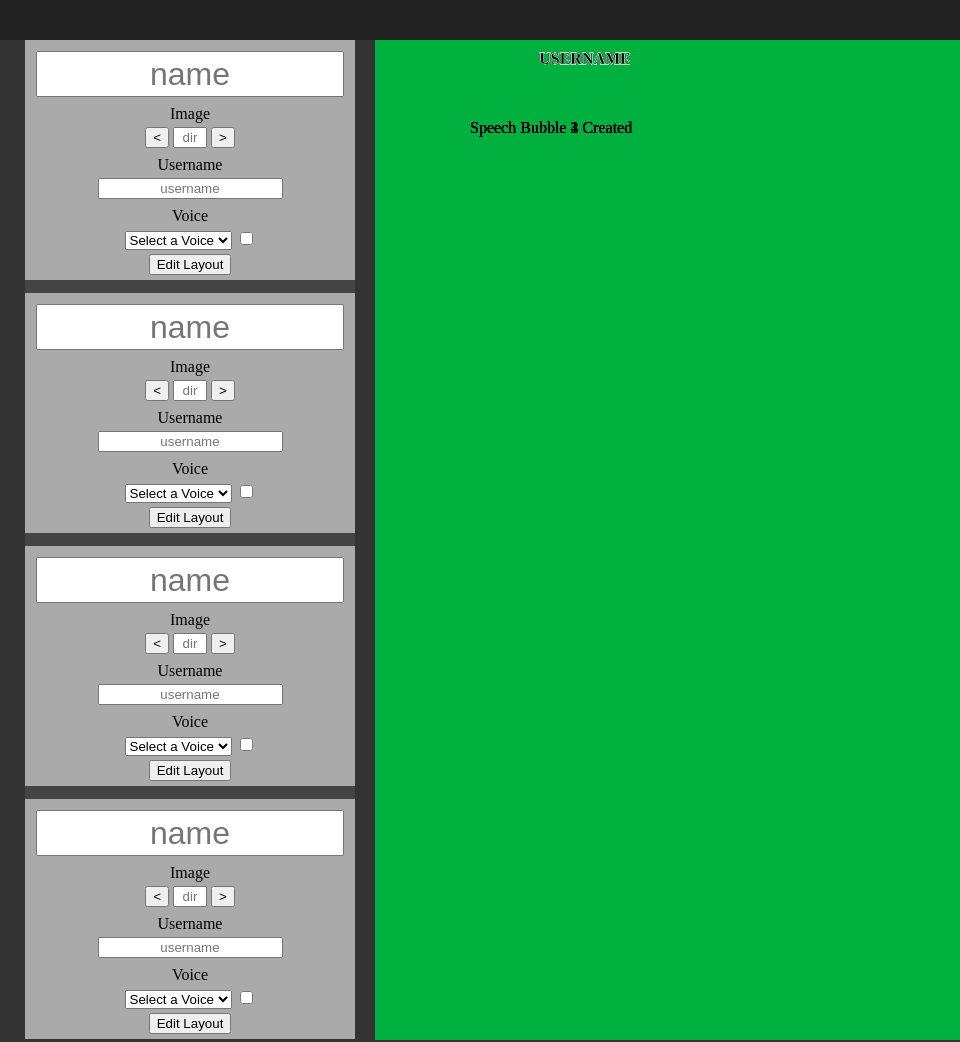
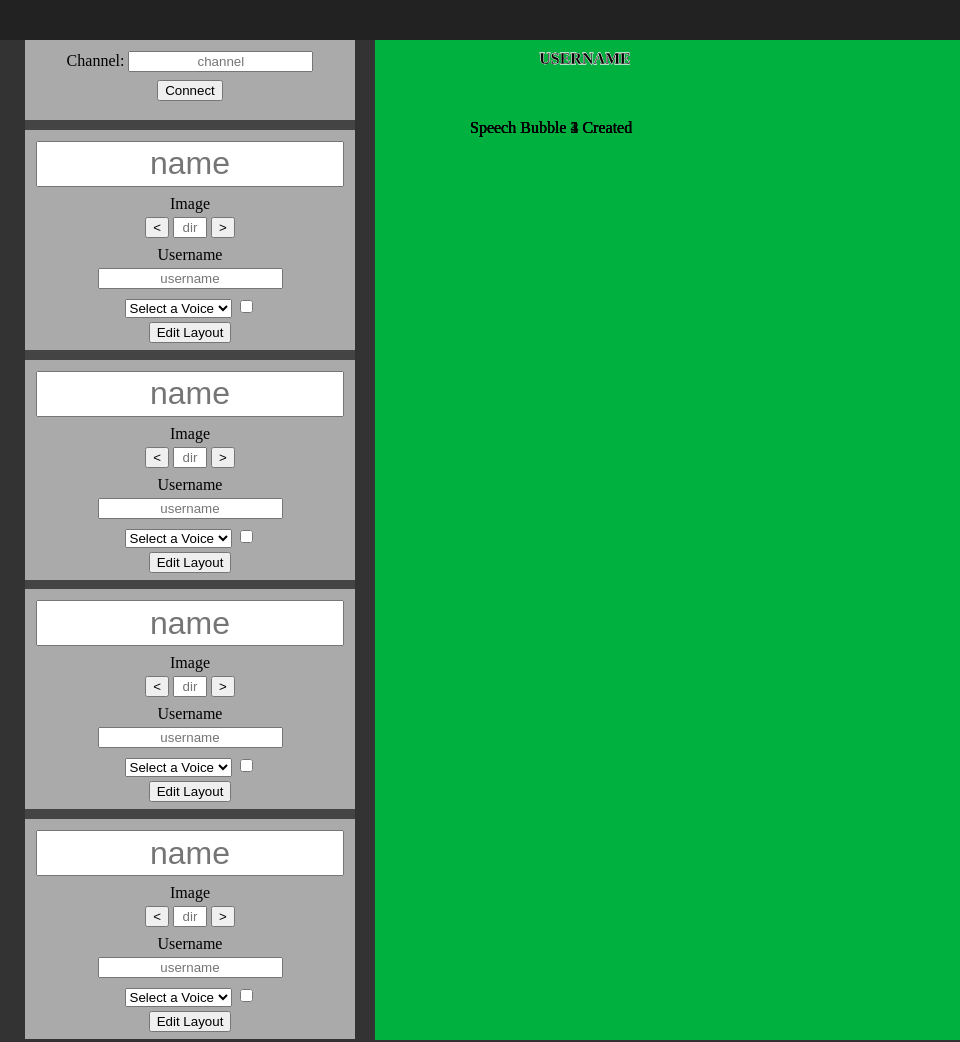
Before and after one commit to Flipped-Bit/Chat-Interrogator, an Electron app: page v2/index.html in a window 960 px wide. Shown: the top 1042 px of the page. Drawn offline with Linux system fonts and the light colour scheme.

Commit message:
Added connection menu

```diff
--- a/v2/index.html
+++ b/v2/index.html
@@ -16,6 +16,16 @@
     </div>
     <div id="main-grid">
       <div id="sidebar">
+        <div class="connection-manager">
+          <div class="card-body">
+            <div>
+              <span>Channel: <input id="channel-selector" placeholder="channel"></span>
+            </div>
+            <div>
+              <button id="connect">Connect</button>
+            </div>
+          </div>
+        </div>
         <div class="card" id="config-1">
           <div class="card-body">
             <div>
@@ -34,9 +44,6 @@
             </div>
             <div>
               <input class="username-selector" placeholder="username" >
-            </div>
-            <div>
-              <span>Voice</span>
             </div>
             <div>
               <select placeholder="username">
@@ -69,9 +76,6 @@
               <input class="username-selector" placeholder="username" >
             </div>
             <div>
-              <span>Voice</span>
-            </div>
-            <div>
               <select placeholder="username">
                 <option>Select a Voice</option>
               </select>
@@ -102,9 +106,6 @@
               <input class="username-selector" placeholder="username" >
             </div>
             <div>
-              <span>Voice</span>
-            </div>
-            <div>
               <select placeholder="username">
                 <option>Select a Voice</option>
               </select>
@@ -133,9 +134,6 @@
             </div>
             <div>
               <input class="username-selector" placeholder="username" >
-            </div>
-            <div>
-              <span>Voice</span>
             </div>
             <div>
               <select placeholder="username">
--- a/v2/style.css
+++ b/v2/style.css
@@ -31,7 +31,7 @@ svg {
 
 .card {
   background-color: var(--light-grey);
-  height: 240px;
+  height: 220px;
 }
 
 .card-body {
@@ -48,6 +48,11 @@ svg {
   font-size: xx-large;
   height: 40px;
   width: 300px;
+}
+
+.connection-manager {
+  background-color: var(--light-grey);
+  height: 80px;
 }
 
 .draggable {
```
